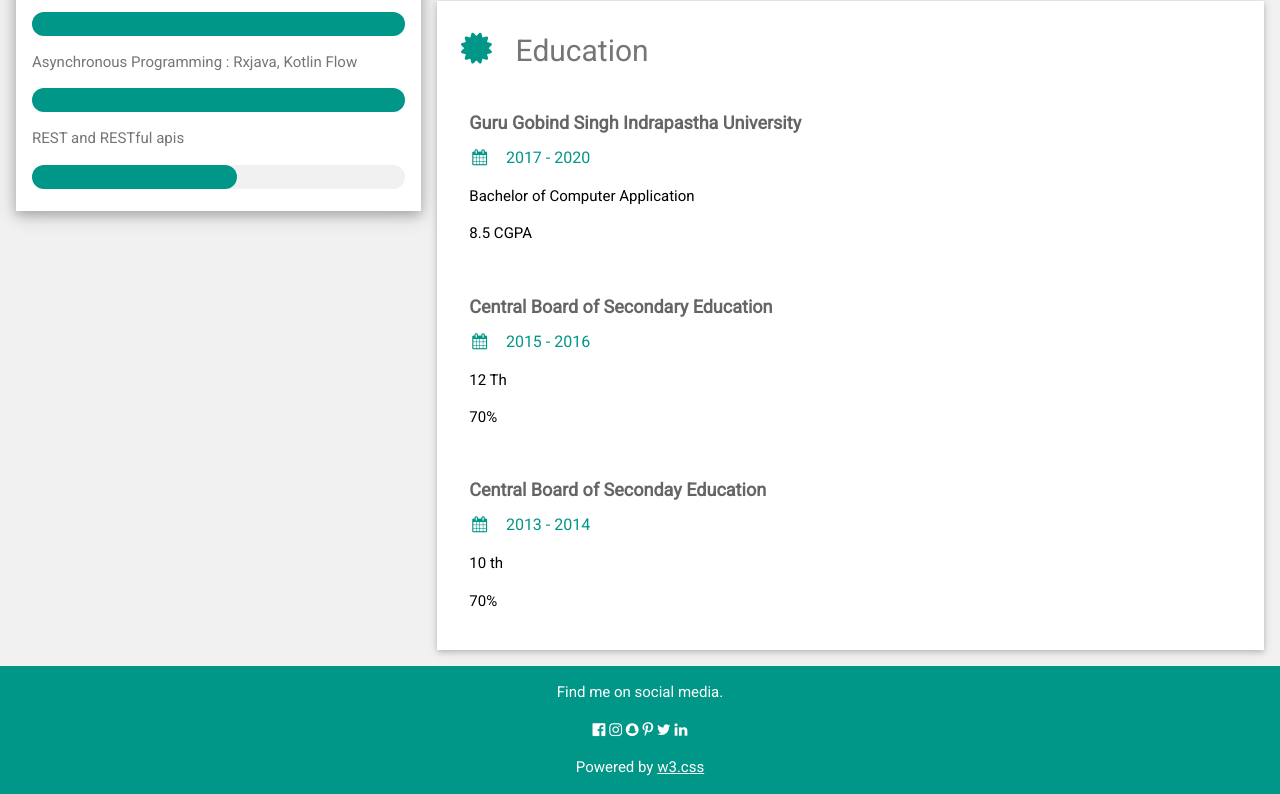
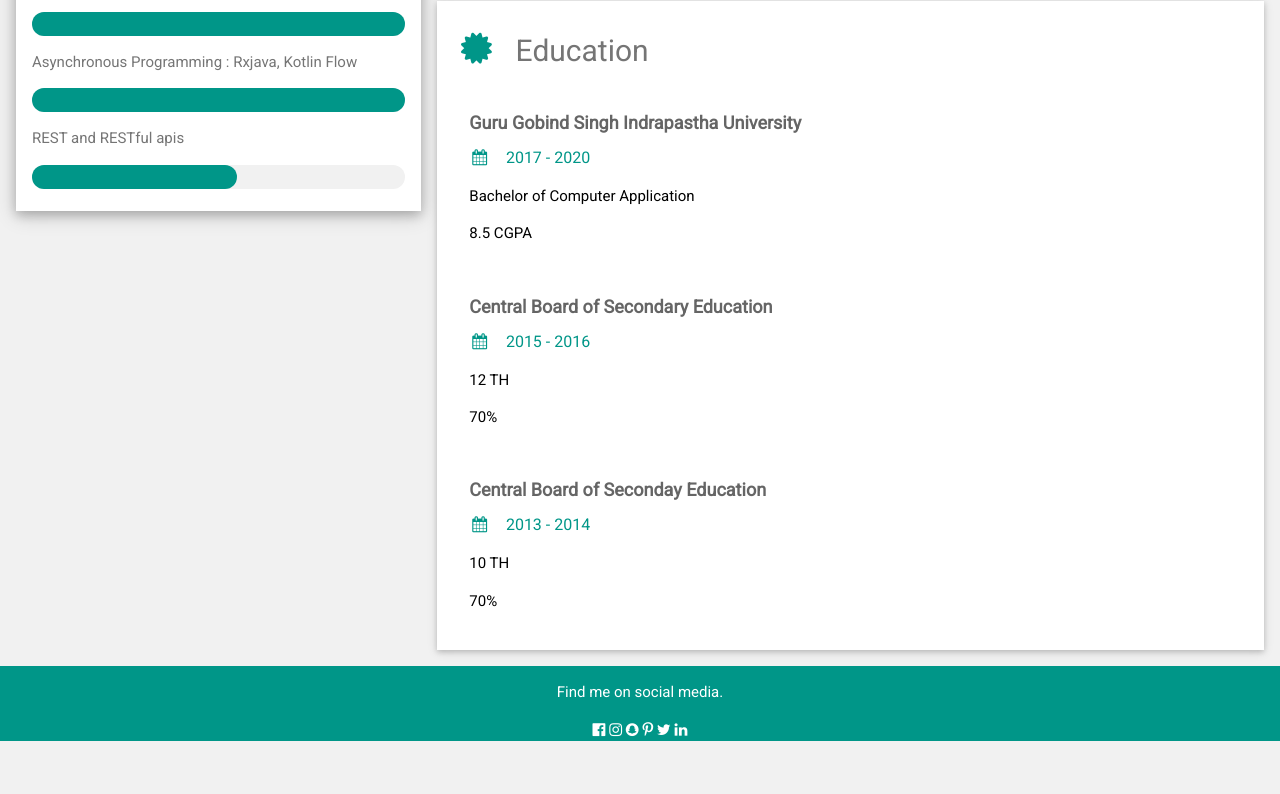
Before and after one commit to tiwariprateek/tiwariprateek.github.io, a plain HTML site: page index.html in a window 1280 px wide. Shown: the part 1120-1914 px from the top of the page. After the commit the page ends 1861 px from the top, so only its background shows below. Drawn offline with nearby package versions, Linux system fonts and the light colour scheme.

Commit message:
Added image and few changes to index.html

```diff
--- a/index.html
+++ b/index.html
@@ -1,6 +1,6 @@
 <!DOCTYPE html>
 <html>
-<title>W3.CSS Template</title>
+<title>Prateek Tiwari</title>
 <meta charset="UTF-8">
 <meta name="viewport" content="width=device-width, initial-scale=1">
 <link rel="stylesheet" href="https://www.w3schools.com/w3css/4/w3.css">
@@ -134,14 +134,14 @@ html,body,h1,h2,h3,h4,h5,h6 {font-family: "Roboto", sans-serif}
         <div class="w3-container">
           <h5 class="w3-opacity"><b>Central Board of Secondary Education</b></h5>
           <h6 class="w3-text-teal"><i class="fa fa-calendar fa-fw w3-margin-right"></i>2015 - 2016</h6>
-          <p>12 Th </p>
+          <p>12 TH </p>
           <p>70%</p>
           <br>
         </div>
         <div class="w3-container">
           <h5 class="w3-opacity"><b>Central Board of Seconday Education</b></h5>
           <h6 class="w3-text-teal"><i class="fa fa-calendar fa-fw w3-margin-right"></i>2013 - 2014</h6>
-          <p>10 th</p>
+          <p>10 TH</p>
           <p>70%</p>
           <br>
         </div>
@@ -164,7 +164,6 @@ html,body,h1,h2,h3,h4,h5,h6 {font-family: "Roboto", sans-serif}
   <i class="fa fa-pinterest-p w3-hover-opacity"></i>
   <i class="fa fa-twitter w3-hover-opacity"></i>
   <i class="fa fa-linkedin w3-hover-opacity"></i>
-  <p>Powered by <a href="https://www.w3schools.com/w3css/default.asp" target="_blank">w3.css</a></p>
 </footer>
 
 </body>
```
Also changed, not shown: 1 other file.
